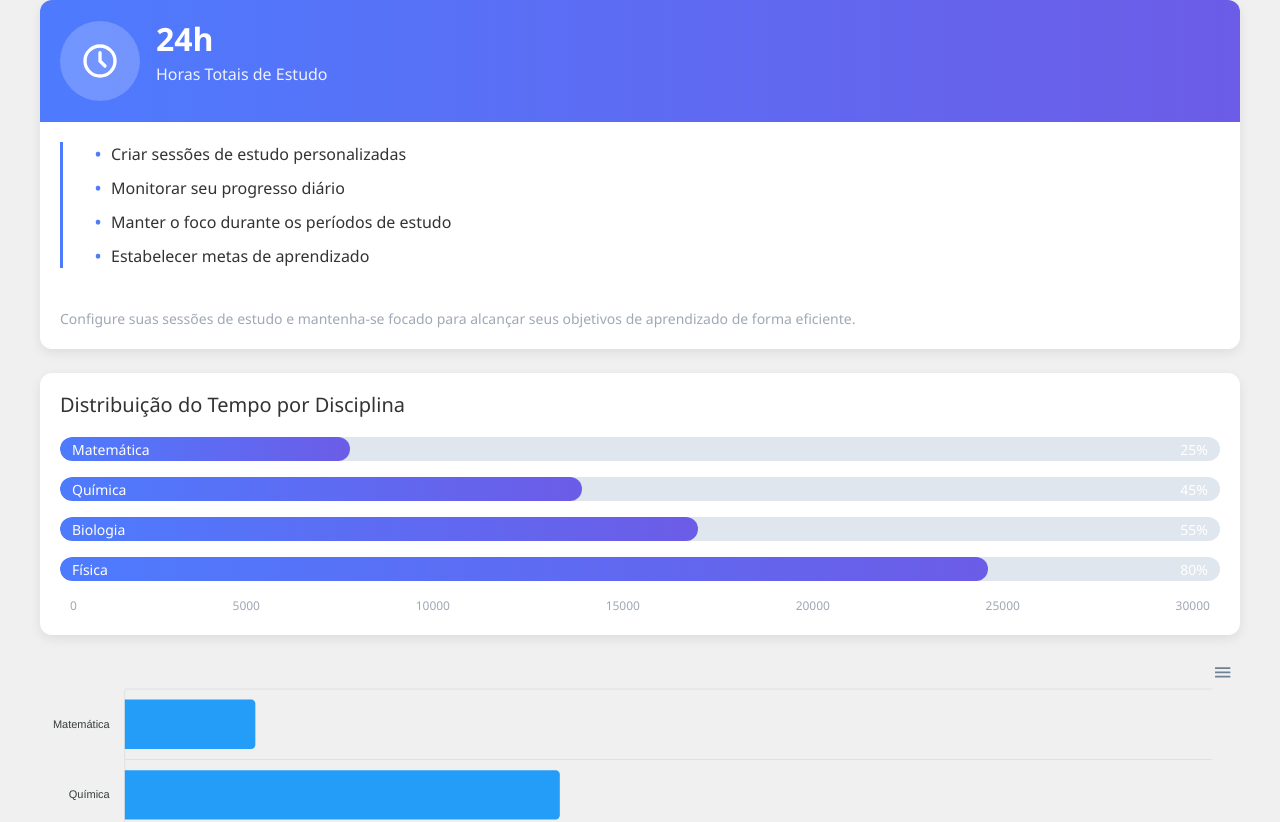
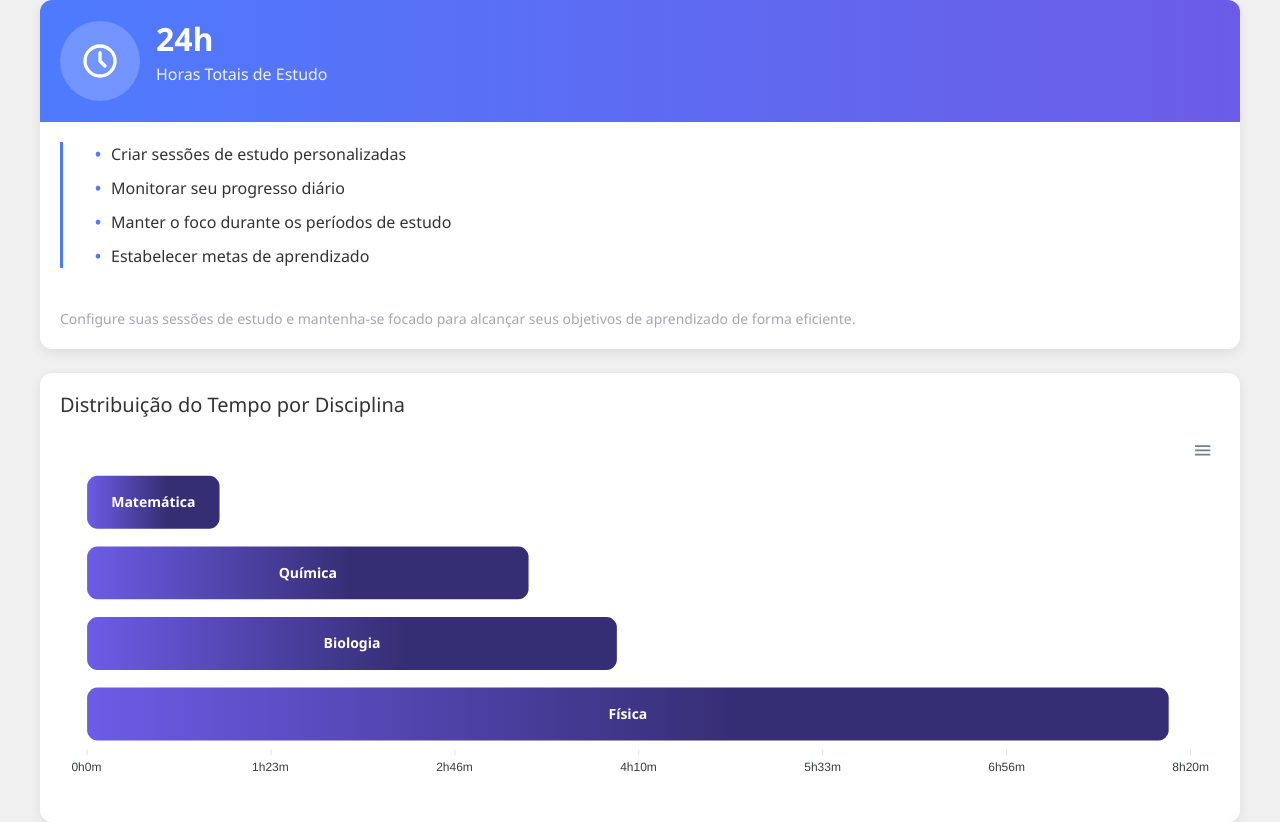
Before and after one commit to FreitassPedro/Immersion, a React (Vite) app in the folder frontend/: page /plano in a window 1280 px wide. Shown: the top 822 px of the page. Built offline with nearby package versions, Linux system fonts and the light colour scheme.

Commit message:
feat: Gráfico personlizado ApexCharts

```diff
--- a/frontend/src/components/PlanoGraph/index.tsx
+++ b/frontend/src/components/PlanoGraph/index.tsx
@@ -4,78 +4,115 @@ import ReactApexChart from "react-apexcharts";
 import { planoElements } from "../../data/planoElements";
 
 import styles from '../../pages/Plano/styles.module.css';
+
 const convertStringToSeconds = (time: string): number => {
     const [hours, minutes] = time.split(":").map(Number);
     return hours * 3600 + minutes * 60;
+};
+
+const convertSecondsToTime = (seconds: number): string => {
+    const hours = Math.floor(seconds / 3600);
+    const minutes = Math.floor((seconds % 3600) / 60);
+    return `${hours}h${minutes}m`;
 };
 
 export const PlanoGraph = () => {
     const [dadosTabela, setDadosTabela] = useState(planoElements);
 
     const labels = dadosTabela.map(item => item.materia);
-    const series = dadosTabela.map(item => item.sessoes.map(sessao => convertStringToSeconds(sessao.tempo)).reduce((acc, curr) => acc + curr, 0));
+    const seriesData = dadosTabela.map(item => item.sessoes.map(sessao => convertStringToSeconds(sessao.tempo)).reduce((acc, curr) => acc + curr, 0));
     const options: ApexOptions = {
         chart: {
             type: 'bar',
             height: 350
         },
+        colors: ['#4e7bfe'],
         plotOptions: {
             bar: {
-                borderRadius: 4,
-                borderRadiusApplication: 'end',
+                borderRadius: 10,
+                borderRadiusApplication: 'around',
                 horizontal: true,
+                barHeight: '75%',
+                dataLabels: {
+                    position: 'center', // Posição das palavras dentro das colunas
+                }
             }
         },
+        grid: {
+            show: false,
+        },
         dataLabels: {
-            enabled: false
+            enabled: true,
+            formatter: function (val, opt) {
+                return labels[opt.dataPointIndex]; // Exibe as palavras das categorias dentro das colunas
+            },
+            style: {
+                colors: ['#ffffff'],
+                fontSize: '14px',
+                fontFamily: 'Segoe UI',
+                fontWeight: 600,
+            },
         },
         xaxis: {
             categories: labels,
+            axisBorder: {
+                show: false, // Esconde a borda do eixo X
+            },
+            labels: {
+                formatter: function (val) {
+                    return convertSecondsToTime(val); // Converte os valores para "datas personalizadas"
+                }
+            }
+
         },
-
-        series: series,
+        yaxis: {
+            show: false, // Esconde o eixo Y
+            labels: {
+                formatter: function (val) {
+                    return convertSecondsToTime(val); // Converte os valores para "datas personalizadas"
+                }
+            }
+        },
+        fill: {
+            colors: ['#6c5ce7', '#4e7bfe'],
+            type: 'gradient',
+            gradient: {
+                shade: 'dark',
+                type: "horizontal",
+                shadeIntensity: 0.5,
+                gradientToColors: undefined, // optional, if not defined - uses the shades of same color in series
+                inverseColors: false,
+                opacityFrom: 1,
+                opacityTo: 1,
+                stops: [0, 60, 100],
+                colorStops: []
+            }
+        },
+        tooltip: {
+            y: {
+                formatter: function (val) {
+                    return convertSecondsToTime(val); // Converte os valores para "datas personalizadas" na dica de ferramenta
+                }
+            },
+            x: {
+                formatter: function (val, opts) {
+                    return labels[opts.dataPointIndex]; // Exibe o nome da matéria na dica de ferramenta
+                }
+            }
+        },
+        series: [{
+            name: 'Tempo',
+            data: seriesData
+        }],
     };
-
 
     return (
         <>
-            <div className={styles["progress-graph"]}>
+            <div style={{ width: '100%' }} className={styles["progress-graph"]}>
                 <h2 className={styles.h2}>Distribuição do Tempo por Disciplina</h2>
-                <div className={styles["progress-bar"]}>
-                    <div className={styles.bar} style={{ width: '25%' }}></div>
-                    <span className={styles.label}>Matemática</span>
-                    <span className={styles.value}>25%</span>
-                </div>
-                <div className={styles["progress-bar"]}>
-                    <div className={styles.bar} style={{ width: '45%' }}></div>
-                    <span className={styles.label}>Química</span>
-                    <span className={styles.value}>45%</span>
-                </div>
-                <div className={styles["progress-bar"]}>
-                    <div className={styles.bar} style={{ width: '55%' }}></div>
-                    <span className={styles.label}>Biologia</span>
-                    <span className={styles.value}>55%</span>
-                </div>
-                <div className={styles["progress-bar"]}>
-                    <div className={styles.bar} style={{ width: '80%' }}></div>
-                    <span className={styles.label}>Física</span>
-                    <span className={styles.value}>80%</span>
-                </div>
-                <div className={styles["x-axis"]}>
-                    <span className={styles.span}>0</span>
-                    <span className={styles.span}>5000</span>
-                    <span className={styles.span}>10000</span>
-                    <span className={styles.span}>15000</span>
-                    <span className={styles.span}>20000</span>
-                    <span className={styles.span}>25000</span>
-                    <span className={styles.span}>30000</span>
-                </div>
-            </div>
-
-            <div style={{ width: '100%' }}>
                 <ReactApexChart
                     options={options}
-                    series={[{ data: series }]}
+                    series={[{ name: 'Tempo', data: seriesData }]}
                     type='bar'
                     height={350}
                 />
--- a/frontend/src/pages/Plano/index.tsx
+++ b/frontend/src/pages/Plano/index.tsx
@@ -7,12 +7,9 @@ import styles from './styles.module.css';
 export const Plano = () => {
     return (
         <div className={styles.container}>
-
-           <PlanoDashboard />
-
+            <PlanoDashboard />
             <PlanoGraph />
             <StudyCards />
-
         </div>
     )
 }
```
